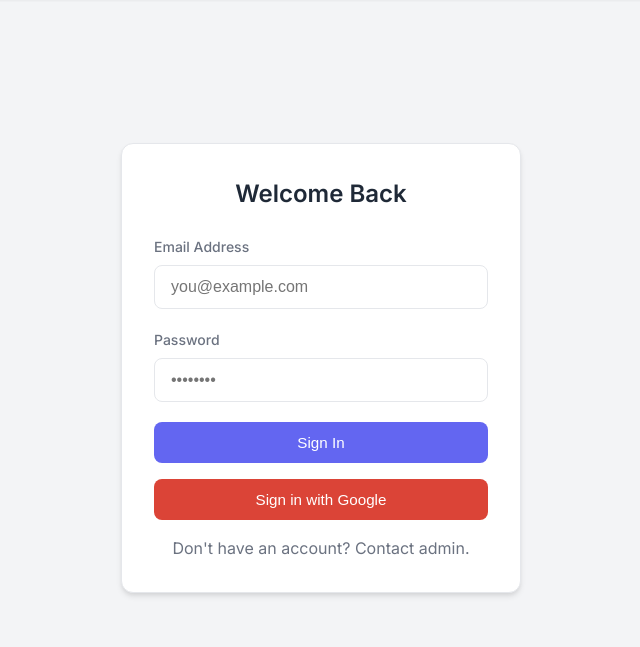
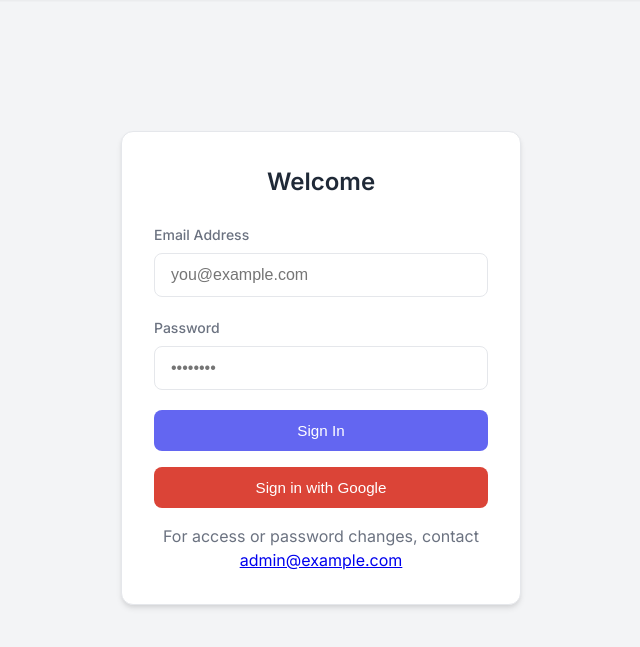
Before and after one commit to managedkaos/cloud-run-auth-demo, a FastAPI app: page /login in a window 1280 px wide. Shown: the part 63-710 px from the top of the page, without its empty margins (319-959 px from the left). Run offline with FastAPI, Linux system fonts and the light colour scheme; some libraries are stand-ins or nearby versions.

Commit message:
update login page

```diff
--- a/application/templates/login.html
+++ b/application/templates/login.html
@@ -5,7 +5,7 @@
 {% block content %}
 <div class="login-page">
     <div class="card login-card">
-        <h2 class="text-center">Welcome Back</h2>
+        <h2 class="text-center">Welcome</h2>
         <form id="login-form">
             <div class="form-group">
                 <label for="email">Email Address</label>
@@ -19,7 +19,9 @@
         </form>
         <button id="google-signin-btn" class="btn btn-google">Sign in with Google</button>
         <p class="mt-4 text-center text-sm" style="color: var(--text-secondary);">
-            Don't have an account? Contact admin.
+            For access or password changes, contact <a
+                href="mailto:admin@example.com?subject=Account%20Support%20Request&body=Hello%2C%0A%0AI%20would%20like%20to%20request%20assistance%20with%3A%0A%0A%5BPlease%20select%20one%5D%0A-%20New%20account%20creation%0A-%20Password%20reset%2Fchange%0A%0AThank%20you%20for%20your%20help.">admin@example.com</a>
+
         </p>
     </div>
 </div>
```
